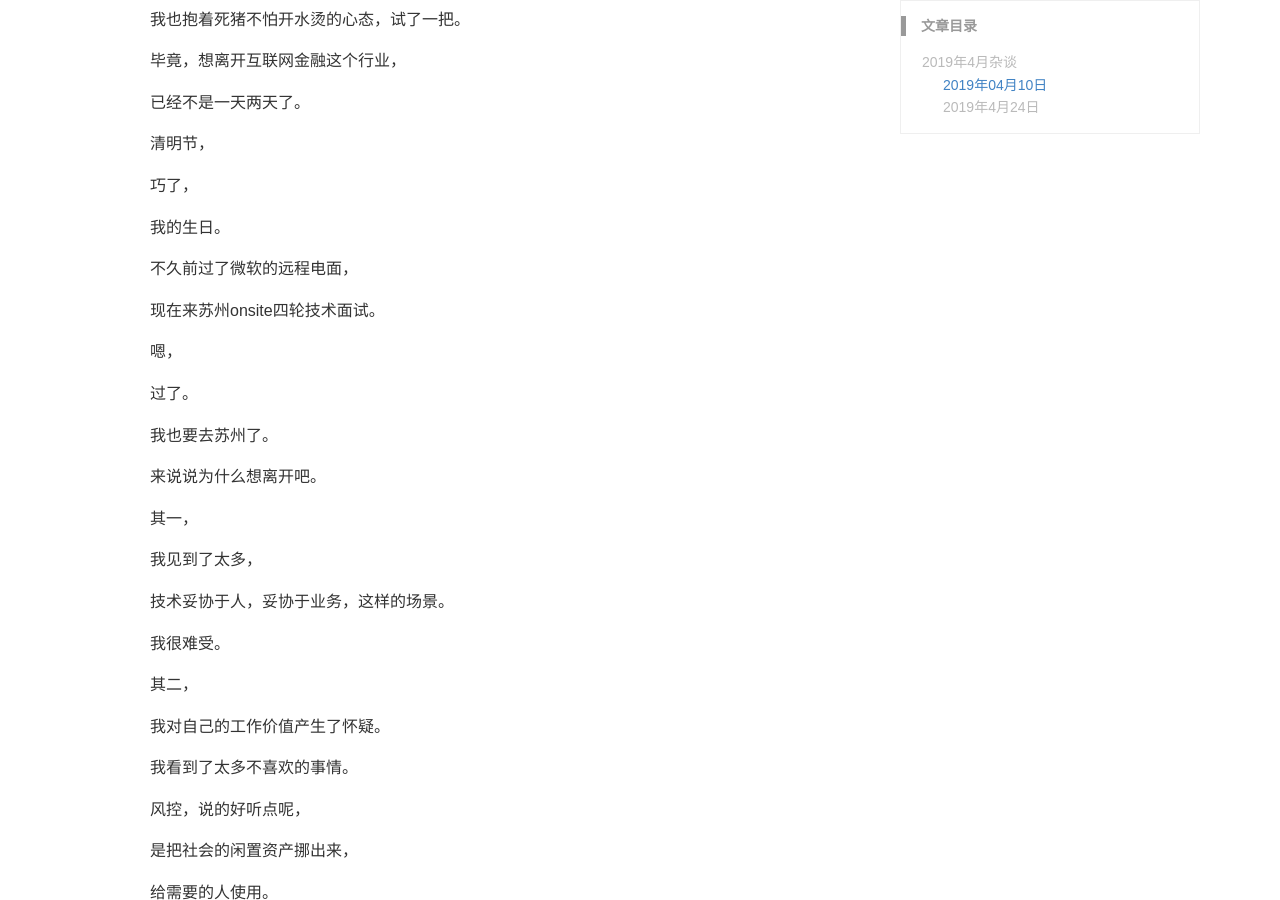
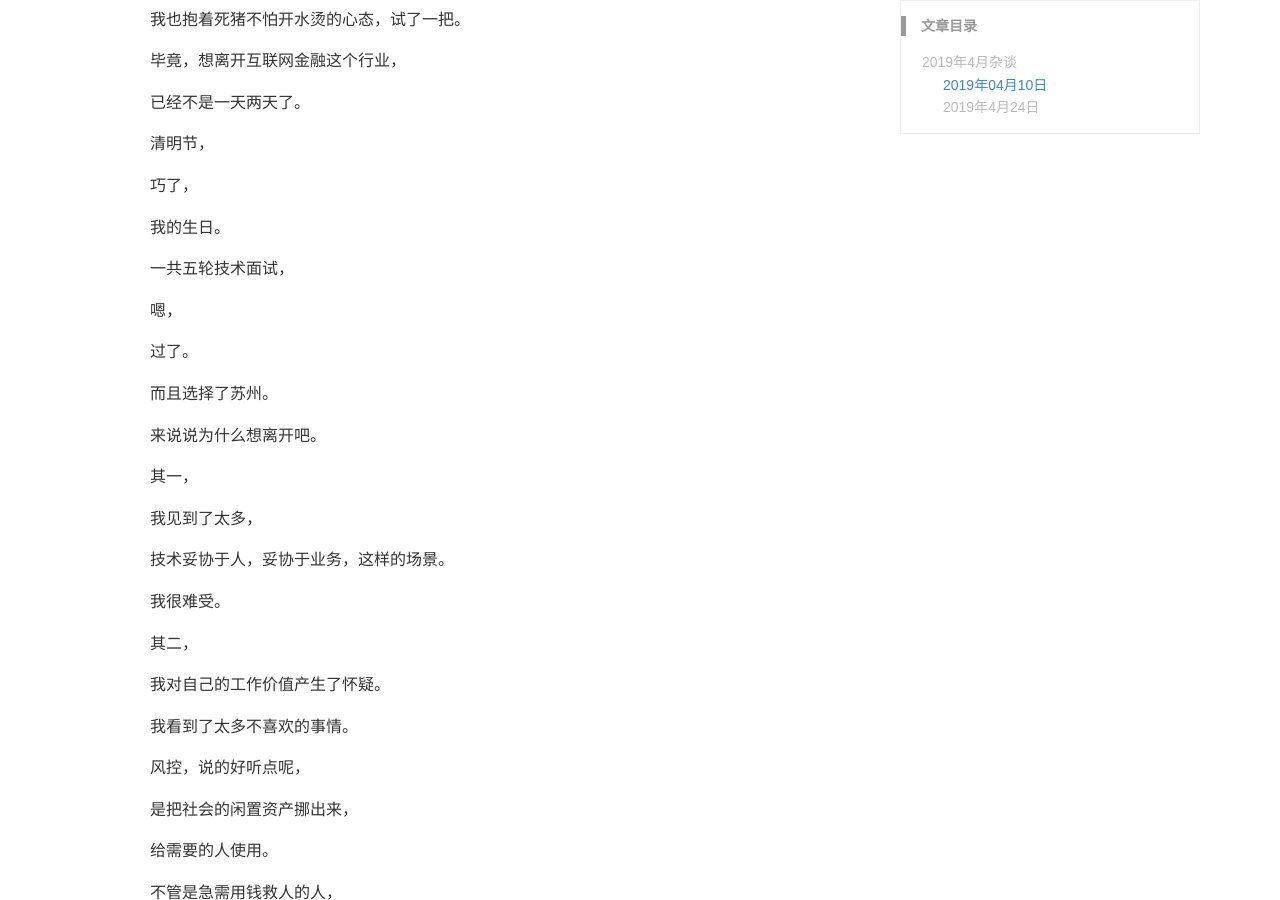
Before and after one commit to lvxiaoxin/lvxiaoxin.github.io, a Jekyll site: the page built from _posts/blog/2019-04-10-2019年4月杂谈.md, in a window 1280 px wide and 900 px high, scrolled down 689 px. Built offline with Jekyll 4.4.1, drawn with Linux system fonts in a browser that asks for light colours; comment, search, counter and statistics services are not loaded.

Commit message:
feat: add 4th

```diff
--- a/_posts/blog/2019-04-10-2019年4月杂谈.md
+++ b/_posts/blog/2019-04-10-2019年4月杂谈.md
@@ -43,15 +43,13 @@ keywords: Life
 
 我的生日。
 
-不久前过了微软的远程电面，
-
-现在来苏州onsite四轮技术面试。
+一共五轮技术面试，
 
 嗯，
 
 过了。
 
-我也要去苏州了。
+而且选择了苏州。
 
 
 
```
